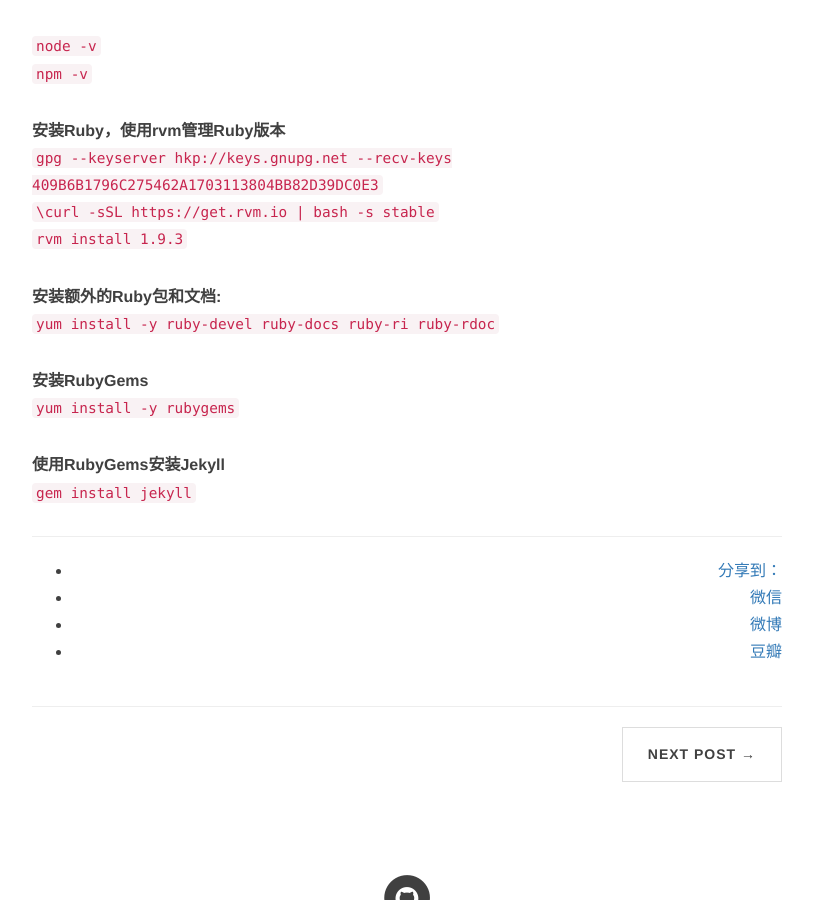
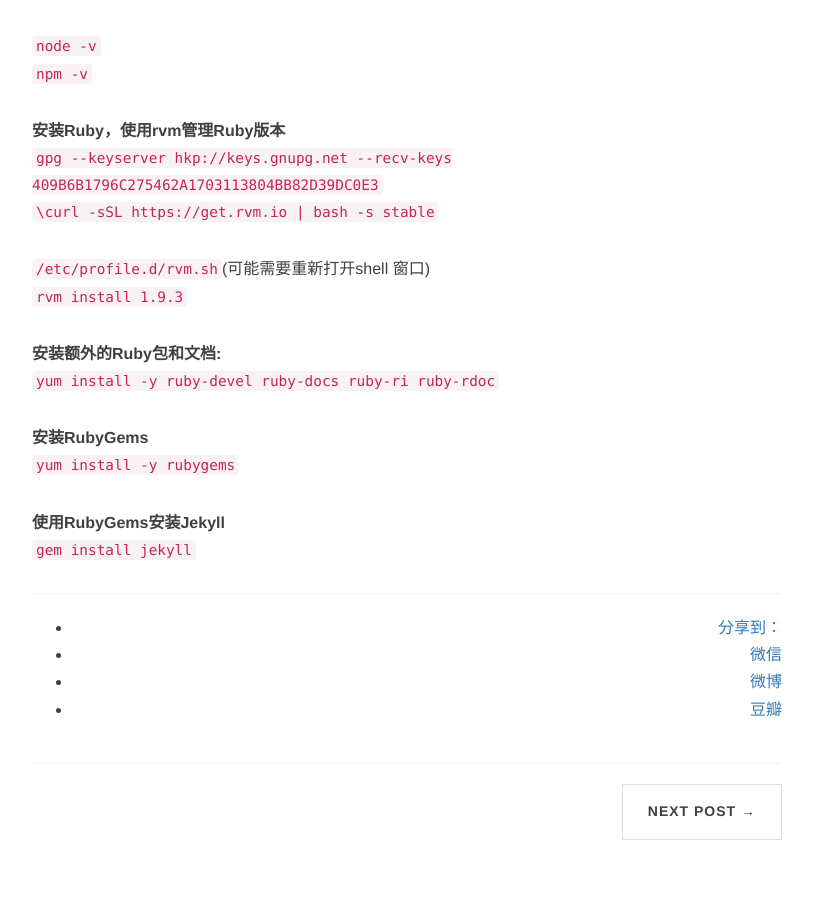
Before and after one commit to EwanZhang/EwanZhang, a Jekyll site: the page built from _posts/2015-07-04-centos6安装Jekyll.md, in a window 1280 px wide and 900 px high, scrolled down 795 px. Shown: the whole window, without its empty margins (233-1046 px from the left). Built offline with Jekyll 4.4.1, drawn with Linux system fonts in a browser that asks for light colours; nearby versions of some CDN libraries; comment, search, counter and statistics services are not loaded.

Commit message:
Update 2015-07-04-centos6安装Jekyll.md

```diff
--- a/_posts/2015-07-04-centos6安装Jekyll.md
+++ b/_posts/2015-07-04-centos6安装Jekyll.md
@@ -32,6 +32,8 @@
 **安装Ruby，使用rvm管理Ruby版本**
 `gpg --keyserver hkp://keys.gnupg.net --recv-keys 409B6B1796C275462A1703113804BB82D39DC0E3`
 `\curl -sSL https://get.rvm.io | bash -s stable`
+
+`/etc/profile.d/rvm.sh`(可能需要重新打开shell 窗口)
 `rvm install 1.9.3`
 
 **安装额外的Ruby包和文档:**
```
